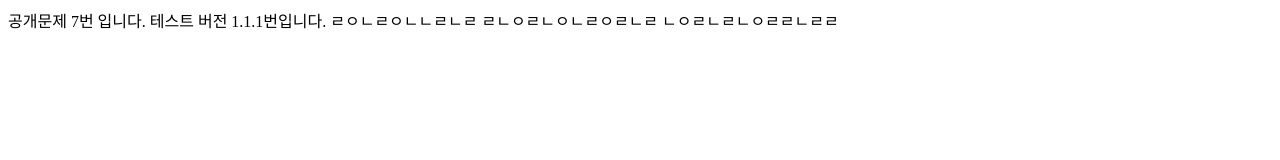
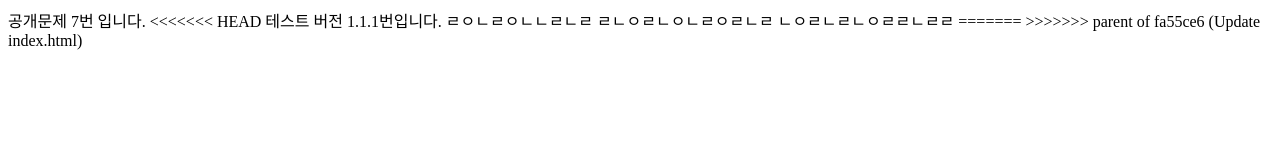
Before and after one commit to mingi2334/pubsol, a plain HTML site: page 7/index.html in a window 1280 px wide. Drawn offline with Linux system fonts and the light colour scheme.

Commit message:
ㄹㅇㄴㅁ

```diff
--- a/7/index.html
+++ b/7/index.html
@@ -8,6 +8,7 @@
 </head>
 <body>
     공개문제 7번 입니다.
+<<<<<<< HEAD
 
     테스트 버전 1.1.1번입니다.
 
@@ -15,5 +16,7 @@
     ㄹㄴㅇㄹㄴㅇㄴㄹㅇㄹㄴㄹ
     ㄴㅇㄹㄴㄹㄴㅇㄹㄹㄴㄹㄹ
 
+=======
+>>>>>>> parent of fa55ce6 (Update index.html)
 </body>
 </html>
```
